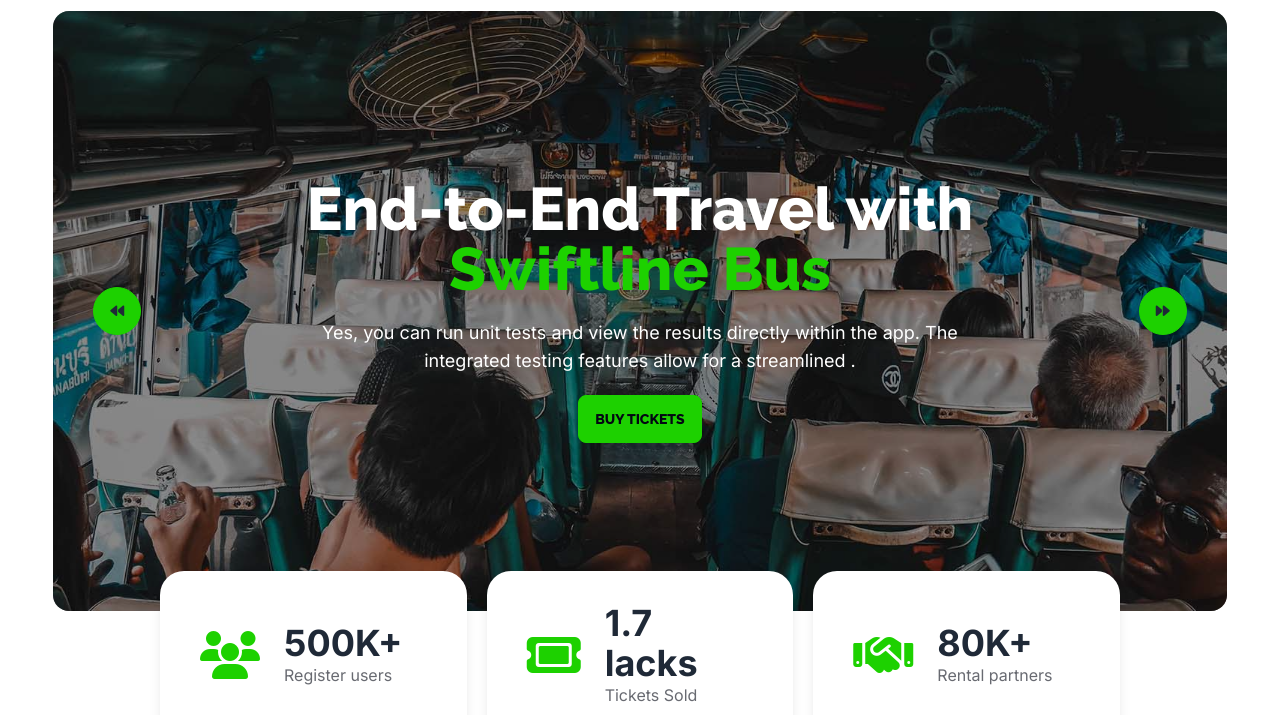
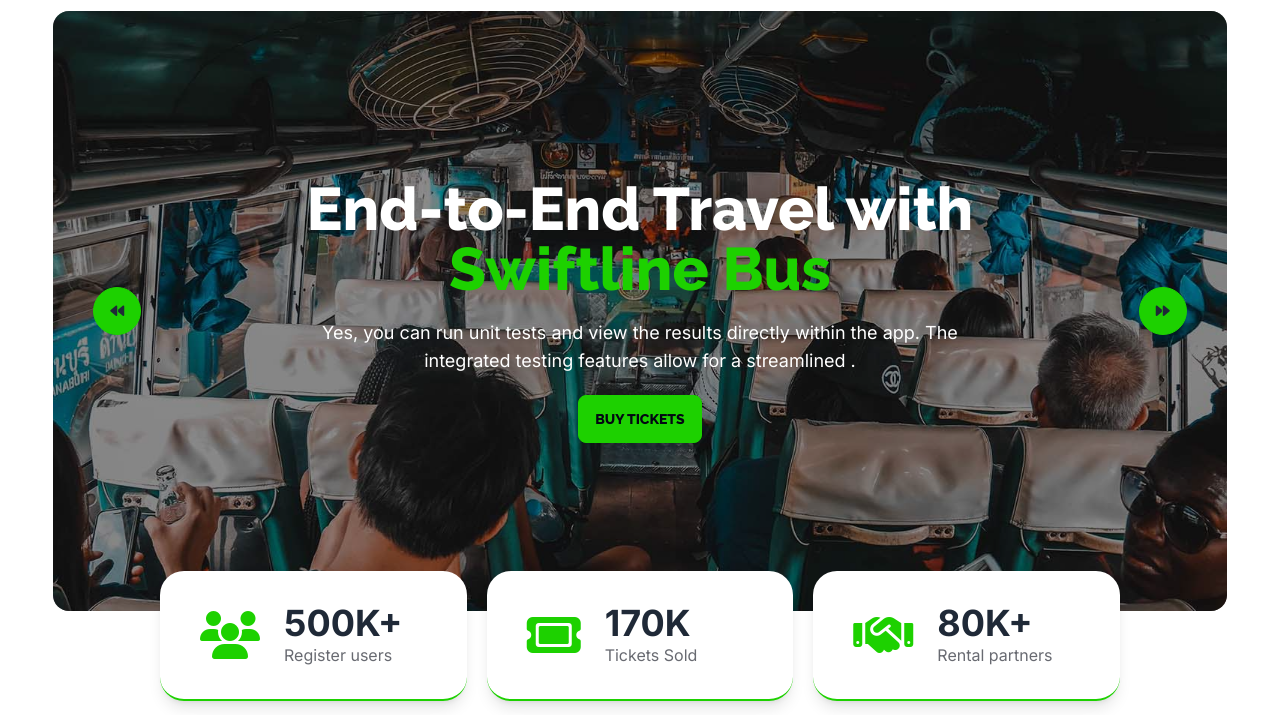
Before and after one commit to Shahdous/ticketing-with-js-dom, a plain HTML site: page index.html in a window 1280 px wide. Shown: the part 73-788 px from the top of the page. Drawn offline with nearby package versions, Linux system fonts and the light colour scheme.

Commit message:
Updated index.html

```diff
--- a/index.html
+++ b/index.html
@@ -172,7 +172,7 @@
                     <i class="fa-solid fa-ticket text-primary text-5xl"></i>
                 </div>
                 <div class="font-Inter">
-                    <h4 class="text-4xl font-bold">1.7 lacks</h4>
+                    <h4 class="text-4xl font-bold">170K</h4>
                     <p class="text-body">Tickets Sold</p>
                 </div>
             </div>
```
